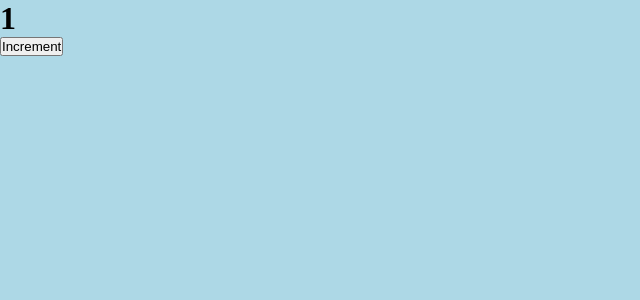
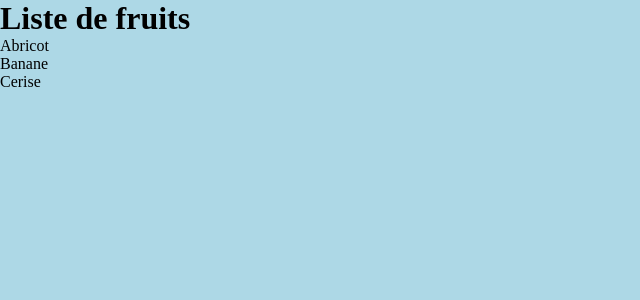
Before and after one commit to Manidoux41/tutoreact-videv, a React (Vite) app: page / in a window 1280 px wide. Shown: the top 300 px of the page, without its empty margins (0-640 px from the left). Built offline with nearby package versions, Linux system fonts and the light colour scheme.

Commit message:
Mis en place d'une liste

```diff
--- a/src/App.jsx
+++ b/src/App.jsx
@@ -3,18 +3,19 @@ import { useState } from "react"
 const App = () => {
 
 // state
-const [counter, setCounter] = useState(1)
 
 // comportements
-const handleClick = () => {
-    setCounter(counter+ + 1)
-}
+
 
 // affichage
   return (
     <div className='App'>
-        <h1>{counter}</h1>
-        <button onClick={handleClick}>Increment</button>
+        <h1>Liste de fruits</h1>
+        <ul>
+            <li>Abricot</li>
+            <li>Banane</li>
+            <li>Cerise</li>
+        </ul>
     </div>
   )
 }
```
